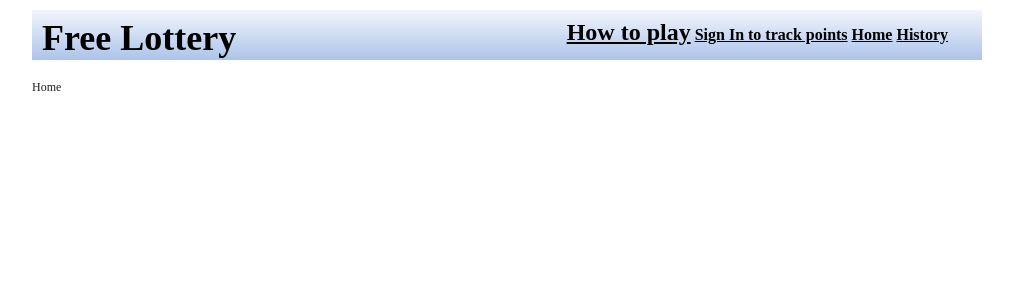
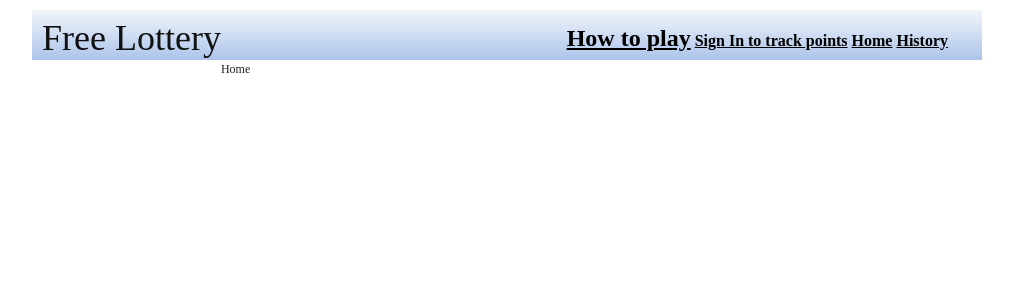
Before and after one commit to jamiely/lottery-concept, a CodeIgniter app: page /index.php/game/home in a window 1280 px wide. Shown: the top 300 px of the page, without its empty margins (133-1146 px from the left). Run offline with CodeIgniter, Linux system fonts and the light colour scheme.

Commit message:
Attempt to fix html errors

```diff
--- a/css/main.css
+++ b/css/main.css
@@ -5,7 +5,7 @@
 .container.main {
   margin-top: 10px;
 }
-.container.main > h1 {
+.container.main > .header {
   background-color: #acc4ea;
   filter: progid:DXImageTransform.Microsoft.gradient(startColorstr='#f2f5fb', endColorstr='#acc4ea'); /* for IE */
   background: -webkit-gradient(linear, left top, left bottom, from(#f2f5fb), to(#acc4ea)); /* for webkit browsers */
@@ -15,17 +15,17 @@
   padding: 10px;
   height: 30px;
 }
-.container.main > h1 > .title {
+.container.main > .header > h1 {
   float: left;
 }
-.container.main > h1 > .next-drawing {
+.container.main > .header > .next-drawing {
   font-size: medium;
   float: right;
 }
-.container.main > h1 > .next-drawing > ul > li {
+.container.main > .header > .next-drawing > ul > li {
   display: inline-block;
 }
-.container.main > h1 > .next-drawing > ul > li > a {
+.container.main > .header > .next-drawing > ul > li > a {
   color: black;
 }
 
@@ -215,7 +215,7 @@ label {
   background-repeat: no-repeat;
   float: left;
 }
-.container.main > h1 > .next-drawing > ul > li > a.how {
+.container.main > .header > .next-drawing > ul > li > a.how {
   font-size: 150%;
   text-decoration: underline;
 }
--- a/system/application/views/header.html
+++ b/system/application/views/header.html
@@ -1,17 +1,18 @@
 <!DOCTYPE html>
 <html>
   <head>
+    <title>Free Lottery</title>
     <link rel="stylesheet" href="<?php echo base_url()?>css/blueprint/screen.css" type="text/css" media="all" />
     <link rel="stylesheet" href="<?php echo base_url()?>css/main.css" type="text/css" media="all" />
 	  <link rel="stylesheet" href="<?php echo base_url()?>css/blueprint/print.css" type="text/css" media="print" />
 	  <!--[if lt IE 8]><link rel="stylesheet" href="css/blueprint/ie.css" type="text/css" media="screen, projection"><![endif]-->
-
+    <meta charset=UTF-8 />
 
   </head>
   <body>
     <div class="container main">
-      <h1>
-        <div class="title">Free Lottery</div>
+      <div class="header">
+        <h1>Free Lottery</h1>
         <div class="next-drawing">
           <ul>
 
@@ -22,4 +23,4 @@
             <li><?php echo anchor('game/history', 'History'); ?></li>
           </ul>
         </div>
-      </h1>
+      </div>
```
